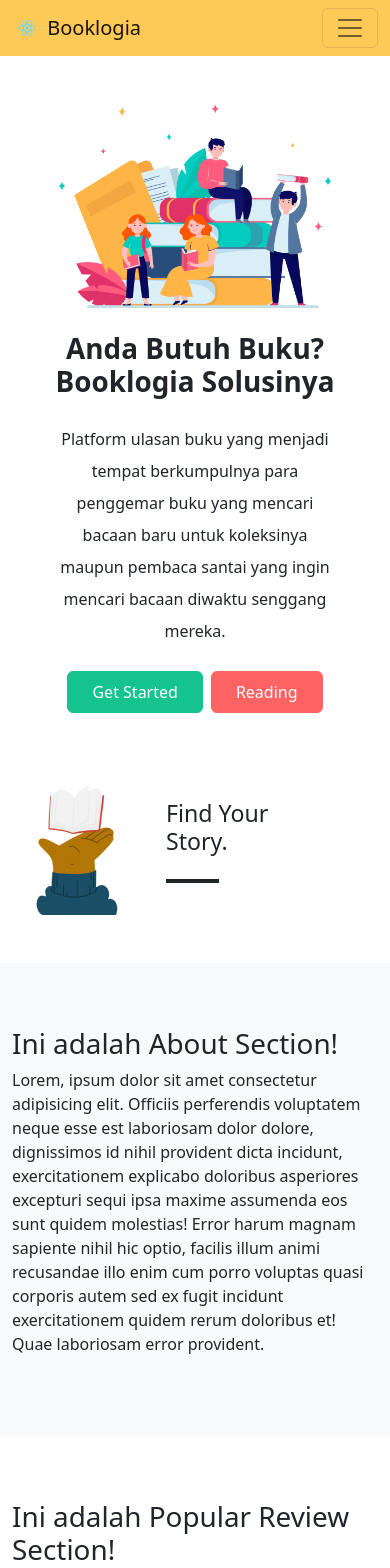
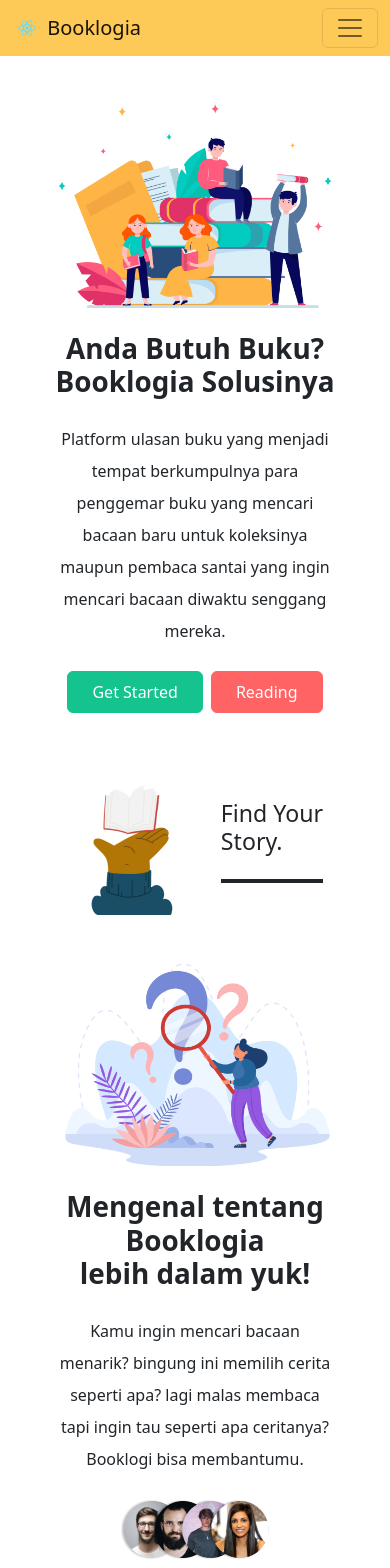
Before and after one commit to fikriwado/booklogia, a React (Create React App) app: page / in a window 390 px wide. Shown: the top 1568 px of the page. Built offline with nearby package versions, Linux system fonts and the light colour scheme.

Commit message:
finishing about section and fix hero find your story

```diff
--- a/src/pages/Home/index.js
+++ b/src/pages/Home/index.js
@@ -1,8 +1,10 @@
 import React from 'react';
-import { Link } from "react-router-dom";
+import { Link } from 'react-router-dom';
 import { Container, Row, Col } from 'react-bootstrap';
-import heroImage from "../../assets/images/hero.png";
-import handsShowImage from "../../assets/images/hands-show.png";
+import heroImage from '../../assets/images/hero.png';
+import aboutImage from '../../assets/images/about.png';
+import aboutPhotosImage from '../../assets/images/about-photos.png';
+import handsShowImage from '../../assets/images/hands-show.png';
 
 function Home() {
     return (
@@ -11,26 +13,26 @@
                 <Container className='py-5 my-lg-3'>
                     <Row className='align-items-center'>
                         <Col lg={5} className='order-lg-2'>
-                            <img src={heroImage} className="img-fluid d-none d-lg-block" alt="" />
-                            <img src={heroImage} className="img-fluid w-75 d-block d-lg-none mx-auto mb-4 mb-md-5" alt="" />
+                            <img src={heroImage} className='img-fluid d-none d-lg-block' alt='' />
+                            <img src={heroImage} className='img-fluid w-75 d-block d-lg-none mx-auto mb-4 mb-md-5' alt='' />
                         </Col>
-                        <Col lg={7}className='order-lg-1'>
+                        <Col lg={7} className='order-lg-1'>
                             <div className='text-center text-lg-start'>
                                 <h1 className='mb-4 fw-bold'>Anda Butuh Buku? <br /> Booklogia Solusinya</h1>
 
                                 <p className='w-75 lh-lg mb-4 mx-auto mx-lg-0'>Platform ulasan buku yang menjadi tempat berkumpulnya para penggemar buku yang mencari bacaan baru untuk koleksinya maupun pembaca santai yang ingin mencari bacaan diwaktu senggang mereka.</p>
 
-                                <Link to="/" className="btn btn-success text-white px-4 py-2 me-2">Get Started</Link>
-                                <Link to="/" className="btn btn-danger text-white px-4 py-2">Reading</Link>
+                                <Link to='/' className='btn btn-success text-white px-4 py-2 me-2'>Get Started</Link>
+                                <Link to='/' className='btn btn-danger text-white px-4 py-2'>Reading</Link>
                             </div>
 
-                            <Row className='align-items-center pt-4 mt-5'>
-                                <Col xs="auto">
-                                    <img src={handsShowImage} className="img-fluid" alt="" />
+                            <Row className='justify-content-center justify-content-lg-start align-items-center pt-4 mt-5'>
+                                <Col xs='auto'>
+                                    <img src={handsShowImage} className='img-fluid' alt='' />
                                 </Col>
-                                <Col>
+                                <Col xs='auto'>
                                     <h3>Find Your <br /> Story.</h3>
-                                    <hr className='w-25 border border-2 border-dark opacity-100 mt-4' />
+                                    <hr className='border border-2 border-dark opacity-100 mt-4' />
                                 </Col>
                             </Row>
                         </Col>
@@ -38,10 +40,27 @@
                 </Container>
             </section>
 
-            <section id='about-section' className='bg-light py-5'>
-                <Container className='py-3'>
-                    <h1>Ini adalah About Section!</h1>
-                    <p>Lorem, ipsum dolor sit amet consectetur adipisicing elit. Officiis perferendis voluptatem neque esse est laboriosam dolor dolore, dignissimos id nihil provident dicta incidunt, exercitationem explicabo doloribus asperiores excepturi sequi ipsa maxime assumenda eos sunt quidem molestias! Error harum magnam sapiente nihil hic optio, facilis illum animi recusandae illo enim cum porro voluptas quasi corporis autem sed ex fugit incidunt exercitationem quidem rerum doloribus et! Quae laboriosam error provident.</p>
+            <section id='about-section' className='py-lg-5'>
+                <Container className='py-lg-3'>
+                    <Row className='align-items-center'>
+                        <Col lg={5}>
+                            <img src={aboutImage} className='img-fluid d-none d-lg-block' alt='' />
+                            <img src={aboutImage} className='img-fluid w-75 d-block d-lg-none mx-auto mb-4 mb-md-5' alt='' />
+                        </Col>
+                        <Col lg={7} className='ps-lg-5'>
+                            <div className='text-center text-lg-start ms-lg-5'>
+                                <h1 className='mb-4 fw-bold'>Mengenal tentang Booklogia <br /> lebih dalam yuk!</h1>
+
+                                <p className='w-75 lh-lg mb-4 mx-auto mx-lg-0'>Kamu ingin mencari bacaan menarik? bingung ini memilih cerita seperti apa? lagi malas membaca tapi ingin tau seperti apa ceritanya? Booklogi bisa membantumu.</p>
+
+                                <div className='my-4'>
+                                    <img src={aboutPhotosImage} className='img-fluid' alt='' />
+                                </div>
+
+                                <Link to='/' className='btn btn-success text-white px-4 py-2'>Get Started</Link>
+                            </div>
+                        </Col>
+                    </Row>
                 </Container>
             </section>
 
```
Also changed, not shown: src/assets/images/about-photos.png (added), src/assets/images/about.png (added).
